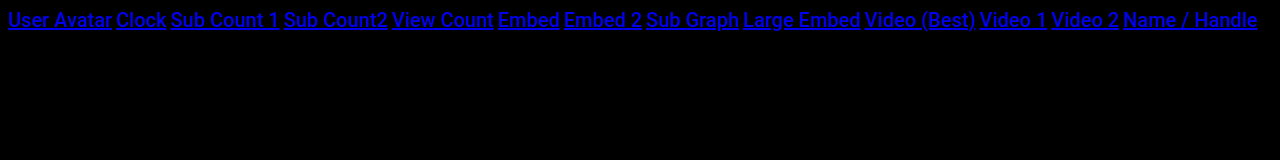
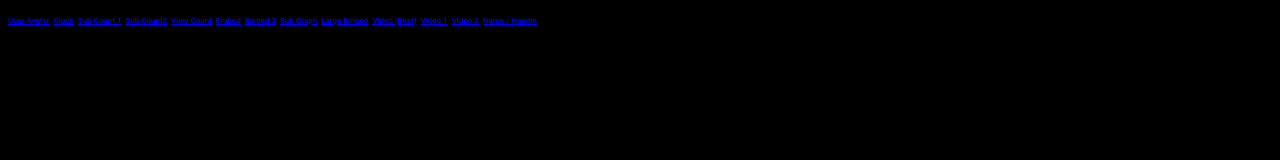
Before and after one commit to LSCounts-V5/breadstats.xyz, a plain HTML site: page index.html in a window 1280 px wide. Drawn offline with Linux system fonts and the light colour scheme.

Commit message:
Update index.html

```diff
--- a/index.html
+++ b/index.html
@@ -11,7 +11,7 @@
       }
 
       .text {
-        font-size: 20px;
+        font-size: 8px;
       }
     </style>
   </head>
```
